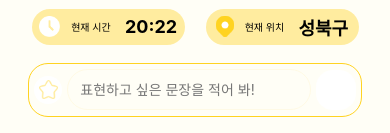
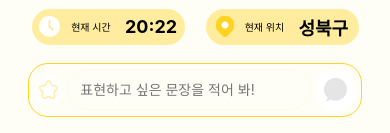
Before and after one commit to HSU-Talky/Talky-Frontend, a React Native app: screen /Talk in a window 390 px wide. Shown: the part 130-263 px from the top of the page. Built offline with nearby package versions, Linux system fonts and the light colour scheme.

Commit message:
✨ : 입력 상태에 따른 InputRight 상태 관리

```diff
--- a/src/components/input/InputRight.jsx
+++ b/src/components/input/InputRight.jsx
@@ -1,30 +1,32 @@
-import { Image, StyleSheet, TextInput, View } from "react-native"
+import { Image, StyleSheet, TextInput, TouchableOpacity, View } from "react-native"
 
 import STAR from "../../assets/images/talktalk/star.png";
 import DEFAULT from "../../assets/images/talktalk/input_default.png";
 import TYPING from "../../assets/images/talktalk/input_typing.png";
 import SUBMIT from "../../assets/images/talktalk/input_submit.png";
 
-export const InputRight = ({ status }) => {
+export const InputRight = ({ status, onPress }) => {
     const getImageSource = () => {
         switch (status) {
             case "focused": return DEFAULT
             case "typing": return TYPING
-            case "submit": return SUBMIT
+            case "submitted": return SUBMIT
             default: return DEFAULT
         }
     }
     return (
-        <View style = { styles.inputRight }>
-            <Image
-                source = { getImageSource }
-                style = { styles.RightImage }
-            />
-        </View>
+        <TouchableOpacity onPress = { onPress }>
+            <View style = { inputRightStyles.inputRight }>
+                <Image
+                    source = { getImageSource() }
+                    style = { inputRightStyles.RightImage }
+                />
+            </View>
+        </TouchableOpacity>
     )
 }
 
-const styles = StyleSheet.create({
+const inputRightStyles = StyleSheet.create({
     inputRight: {
         justifyContent: "center",
         alignItems: "center",
--- a/src/components/input/TalkInput.jsx
+++ b/src/components/input/TalkInput.jsx
@@ -1,18 +1,22 @@
-import { Image, StyleSheet, TextInput, View } from "react-native"
+import { Image, Keyboard, StyleSheet, TextInput, View } from "react-native"
 
 import { InputLeft } from "./InputLeft";
 import { InputRight } from "./InputRight";
-import { useState } from "react";
+import { useMemo, useState } from "react";
 
 export const TalkInput = () => {
     const [text, setText] = useState("");
     const [focused, setFocused] = useState(false);
     const [submitted, setSubmitted] = useState(false);
 
-    let status = "default";
-    if (submitted) status = "submitted"; /* 입력 완료 */
-    else if (text !== "") status = "typing"; /* 입력 중 */
-    else if (focused) status = "focused"; /* 텍스트 입력 없이 포커스 */
+    const [rightPressed, setRightPressed] = useState(false);
+
+    const status = useMemo(() => {
+        if (submitted) return "submitted"; /* 입력 완료 */
+        if (text !== "") return "typing"; /* 입력 중 */
+        if (focused) return "focused"; /* 텍스트 입력 없이 포커스 */
+        return "default";
+    }, [submitted, text, focused]);
 
     const getPlaceholderColor = () => {
         switch (status) {
@@ -25,24 +29,30 @@ export const TalkInput = () => {
         switch (status) {
             case "focused": return "#FFD321CC";
             case "typing": return "#FFD321CC";
-            case "submit": return "#FFD321";
+            case "submitted": return "#FFD321";
             default: return "#FFEC9F33";
         }
+    }
+
+    const handleRightPress = () => {
+        if (status === "submitted") setRightPressed(true);
     }
 
     const onFocus = () => {
         setFocused(true);
         setSubmitted(false);
+        setRightPressed(false);
     }
 
     const onBlur = () => {
         setFocused(false);
-        if (text === "") setSubmitted(false);
+        if (text.trim() === "") setSubmitted(false);
     }
 
     const onChangeText = (value) => {
         setText(value);
-        setSubmitted(false);
+        if (submitted) setSubmitted(false);
+        setRightPressed(false);
     }
 
     const onSubmit = () => {
@@ -56,22 +66,27 @@ export const TalkInput = () => {
             styles.container,
             status === "focused" && styles.focusContainer,
             status === "typing" && styles.typingContainer,
-            status === "submitted" && styles.submitContainer
+            status === "submitted" && styles.submitContainer,
+            rightPressed && styles.rightPressedContainer
         ]}>
             <InputLeft status = { status }/>
             <TextInput
                 placeholder = "표현하고 싶은 문장을 적어 봐!"
                 placeholderTextColor = { getPlaceholderColor() }
-                style = {[ styles.input, { borderColor: getInputBorderColor() } ]}
+                style = {[
+                    styles.input,
+                    { borderColor: getInputBorderColor() },
+                    rightPressed && styles.inputRightPressed
+                ]}
                 value = { text }
                 onFocus = { onFocus }
                 onBlur = { onBlur }
                 onChangeText = { onChangeText }
                 onSubmitEditing = { onSubmit }
                 returnKeyType = "done"
-                blurOnSubmit = { true }
+                blurOnSubmit = { false }
             />
-            <InputRight status = { status } />
+            <InputRight status = { status } onPress = { handleRightPress }/>
         </View>
     )
 }
@@ -104,6 +119,14 @@ const styles = StyleSheet.create({
         backgroundColor: "#FFE890"
     },
 
+    rightPressedContainer: {
+        backgroundColor: "#FFD321"
+    },
+
+    inputRightPressed: {
+        backgroundColor: "#FFFFFF"
+    },
+
     input: {
         width: 243.333,
         height: 40.668,
```
